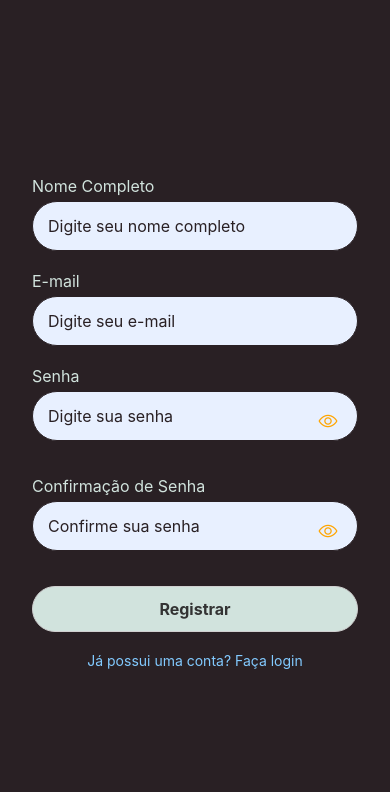
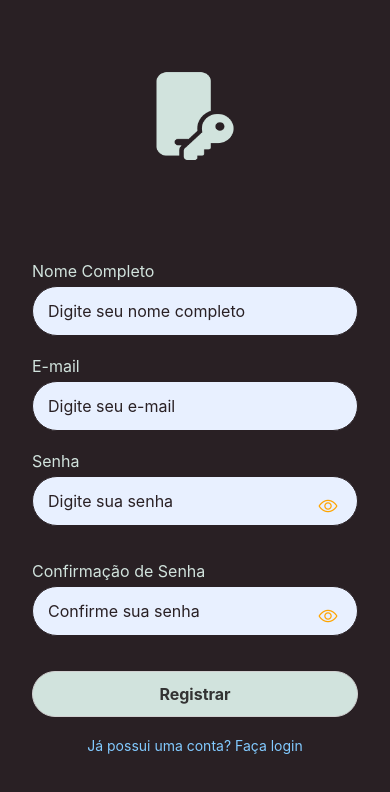
Before and after one commit to amandatsantos/manageKey, a React Native app: screen /Register in a window 390 px wide. Shown: the top 792 px of the page. Built offline with nearby package versions, Linux system fonts and the light colour scheme.

Commit message:
desenvmobile: refinando telas

```diff
--- a/src/navigation/types.ts
+++ b/src/navigation/types.ts
@@ -1,9 +1,9 @@
 // src/navigation/types.ts
 export type AuthStackParamList = {
+  Home: undefined;
     Login: undefined;
     Register: undefined;
     ForgetPassword: undefined;
-    Home: undefined;
 
   };
 
--- a/src/screens/ForgetPassword/ForgetPassword.tsx
+++ b/src/screens/ForgetPassword/ForgetPassword.tsx
@@ -1,5 +1,5 @@
 import React, { useState } from 'react';
-import { View, Text, TouchableOpacity } from 'react-native';
+import { View, Text, TouchableOpacity, Image } from 'react-native';
 import { Formik } from 'formik';
 import { useAuth } from '../../contexts/AuthContext'; // Importando o contexto
 import AsyncStorage from '@react-native-async-storage/async-storage';
@@ -9,6 +9,7 @@ import Button from '../../components/Button';
 import CustomModal from '../../components/Modal';
 import globalStyles from '../../styles';
 import { forgetPasswordValidation } from '../../utils/validations'; // Validação separada
+import style from './style';
 
 const ForgetPassword = ({ navigation }: any) => {
   const [modalVisible, setModalVisible] = useState(false);
@@ -53,6 +54,8 @@ const ForgetPassword = ({ navigation }: any) => {
 
   return (
     <ScreenWrapper>
+
+<Image source={require('../../../assets/imagens/iconApp.png')} style={style.logo}/>
       <Formik
         initialValues={{ email: '' }}
         validationSchema={forgetPasswordValidation} // Validação importada
--- /dev/null
+++ b/src/screens/ForgetPassword/style.tsx
@@ -0,0 +1,13 @@
+import { StyleSheet } from 'react-native';
+
+export default StyleSheet.create({
+
+      logo: {
+        width: 100, // Ajuste o tamanho conforme necessário
+        height: 100,
+        alignSelf: 'center', // Centraliza a imagem horizontalmente
+        marginBottom: 5, // Espaçamento abaixo da imagem
+        marginTop: 100, // Adiciona espaço acima da logo
+      },
+
+    });
--- a/src/screens/Home/Home.tsx
+++ b/src/screens/Home/Home.tsx
@@ -1,52 +1,54 @@
 import React, { useEffect } from 'react';
-import { View, Text, TouchableOpacity } from 'react-native';
+import { View, Text, TouchableOpacity, StyleSheet, Image } from 'react-native';
 import { useAuth } from '../../contexts/AuthContext';
 import Button from '../../components/Button';
 import ScreenWrapper from '../../components/scrennWrapper';
-import globalStyles from '../../styles'; // Estilos globais
+import styles from './style';
 
 const Home = ({ navigation }: any) => {
   const { isAuthenticated, user, logout } = useAuth();
 
   // Função de logout
   const handleLogout = async () => {
-    await logout(); // Realiza o logout, limpando os dados do usuário
+    await logout();
     navigation.reset({
       index: 0,
-      routes: [{ name: 'Login' }], // Redireciona para o Login após o logout
+      routes: [{ name: 'Login' }],
     });
   };
 
   useEffect(() => {
     if (!isAuthenticated) {
-      navigation.replace('Login'); // Caso o usuário não esteja autenticado, redireciona para Login
+      navigation.replace('Login');
     }
   }, [isAuthenticated, navigation]);
 
   return (
     <ScreenWrapper>
-      <View style={globalStyles.container}>
+      <View style={styles.container}>
+        {/* Títulos */}
+        <Text style={styles.title}>Welcome to</Text>
+        <Text style={styles.appName}>manageKey</Text>
+
+        {/* Ícone */}
+        <Image
+          source={require('../../../assets/imagens/iconApp.png')} // Substitua pelo caminho do ícone
+          style={styles.icon}
+        />
+
         {isAuthenticated ? (
-          <>
-            {/* Exibindo o nome completo ou o e-mail do usuário */}
-            <Text style={globalStyles.welcomeText}>
-  Bem-vindo, {user?.fullname || user?.email} (ID: {user?.id})
-</Text>
-
-            <View style={globalStyles.buttonContainer}>
+          <View style={styles.buttonContainer}>
             <Button title="Ver Senhas" onPress={() => navigation.navigate('ViewPasswords')} />
             <Button title="Criar Senha" onPress={() => navigation.navigate('CreatePassword')} />
             <Button title="Ver Perfil" onPress={() => navigation.navigate('ViewProfile')} />
             <Button title="Sair" onPress={handleLogout} />
           </View>
-          </>
         ) : (
-          <>
-            <Text style={globalStyles.label}>Você não está logado.</Text>
-            <TouchableOpacity onPress={() => navigation.navigate('Login')}>
-              <Text style={globalStyles.link}>Fazer Login</Text>
+
+
+          <TouchableOpacity style={styles.loginButton} onPress={() => navigation.navigate('Login')}>
+            <Text style={styles.loginText}>Login</Text>
           </TouchableOpacity>
-          </>
         )}
       </View>
     </ScreenWrapper>
--- /dev/null
+++ b/src/screens/Home/style.tsx
@@ -0,0 +1,44 @@
+import { StyleSheet } from 'react-native';
+
+export default StyleSheet.create({
+    container: {
+      flex: 1,
+      alignItems: 'center', // Alinha elementos horizontalmente ao centro
+      justifyContent: 'center', // Alinha elementos verticalmente ao centro
+      padding: 20,
+    },
+    title: {
+      fontSize: 18,
+      color: '#FFFFFF', // Branco para contraste
+      marginBottom: 8,
+      fontFamily: 'Roboto',
+    },
+    appName: {
+      fontSize: 28,
+      color: '#6495ED', // Azul para o nome do app
+      fontWeight: 'bold',
+      marginBottom: 20,
+    },
+    icon: {
+      width: 120,
+      height: 120,
+      marginBottom: 40,
+    },
+    buttonContainer: {
+      width: '100%',
+      alignItems: 'center',
+      marginTop: 20,
+    },
+    loginButton: {
+      backgroundColor: '#6495ED',
+      paddingVertical: 10,
+      paddingHorizontal: 40,
+      borderRadius: 25,
+      marginTop: 20,
+    },
+    loginText: {
+      color: '#FFFFFF',
+      fontSize: 16,
+      fontWeight: 'bold',
+    },
+  });
--- a/src/screens/Login/Login.tsx
+++ b/src/screens/Login/Login.tsx
@@ -1,5 +1,5 @@
 import React, { useState } from 'react';
-import { View, Text, TouchableOpacity } from 'react-native';
+import { View, Text, TouchableOpacity , Image} from 'react-native';
 import { Formik } from 'formik';
 import { useAuth } from '../../contexts/AuthContext';
 import Input from '../../components/Input';
@@ -50,6 +50,10 @@ const Login = ({ navigation }: any) => {
       >
         {({ handleChange, handleSubmit, values, errors, touched }) => (
           <View style={globalStyles.container}>
+
+<Image source={require('../../../assets/imagens/iconApp.png')}
+              style={style.logo}
+            />
             <Text style={globalStyles.label}>E-mail</Text>
             <Input
               value={values.email}
@@ -57,6 +61,8 @@ const Login = ({ navigation }: any) => {
               onChangeText={handleChange('email')}
               error={touched.email && errors.email}
             />
+
+
 
             <Text style={globalStyles.label}>Senha</Text>
             <View style={style.inputContainer}>
--- a/src/screens/Login/style.tsx
+++ b/src/screens/Login/style.tsx
@@ -36,5 +36,11 @@ export default StyleSheet.create({
     color: '#007BFF',
     textAlign: 'center',
     marginTop: 15,
+  },
+  logo: {
+    width: 100, // Ajuste o tamanho conforme necessário
+    height: 100,
+    alignSelf: 'center', // Centraliza a imagem
+    marginBottom: 20, // Espaçamento abaixo da imagem
   }
 });
--- a/src/screens/Register/Register.tsx
+++ b/src/screens/Register/Register.tsx
@@ -1,5 +1,5 @@
 import React, { useState } from 'react';
-import { View, Text, TouchableOpacity } from 'react-native';
+import { View, Text, TouchableOpacity, Image } from 'react-native';
 import { useAuth } from '../../contexts/AuthContext';
 import { Formik } from 'formik';
 import ScreenWrapper from '../../components/scrennWrapper';
@@ -38,6 +38,8 @@ const Register = ({ navigation }: any) => {
 
   return (
     <ScreenWrapper>
+
+<Image source={require('../../../assets/imagens/iconApp.png')}style={style.logo}/>
       <Formik
         initialValues={{ email: '', password: '', confirmPassword: '', fullname: '' }}
         validationSchema={registerSchema}  // Usando esquema de validação
--- a/src/screens/Register/style.tsx
+++ b/src/screens/Register/style.tsx
@@ -37,5 +37,13 @@ export default StyleSheet.create({
         color: '#007BFF',
         textAlign: 'center',
         marginTop: 15,
-      }
+      },
+      logo: {
+        width: 100, // Ajuste o tamanho conforme necessário
+        height: 100,
+        alignSelf: 'center', // Centraliza a imagem horizontalmente
+        marginBottom: 20, // Espaçamento abaixo da imagem
+        marginTop: 50, // Adiciona espaço acima da logo
+      },
+
     });
```
Lines whose indentation alone changed are shown as unchanged.
